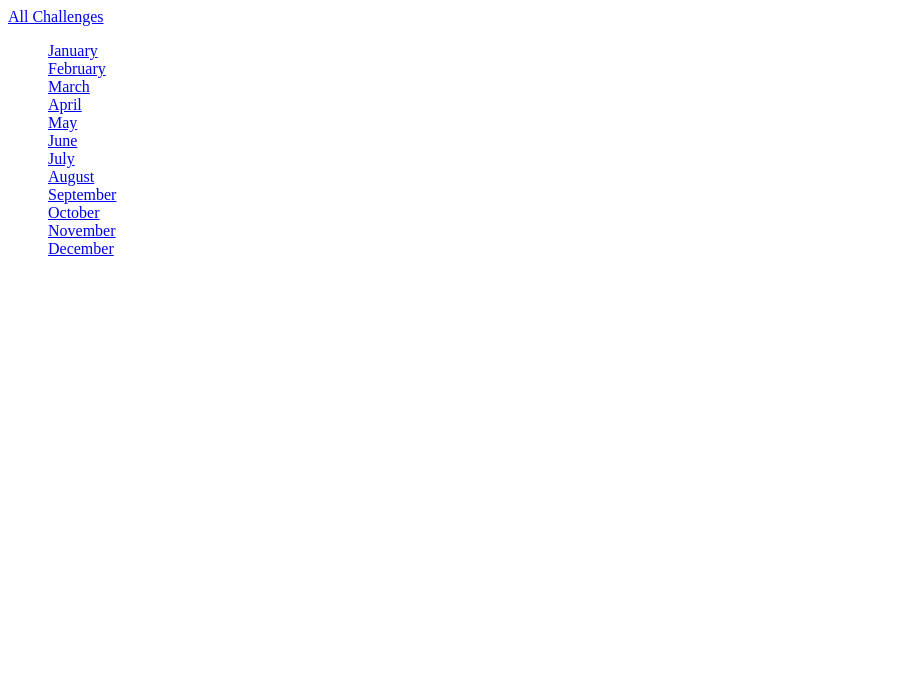
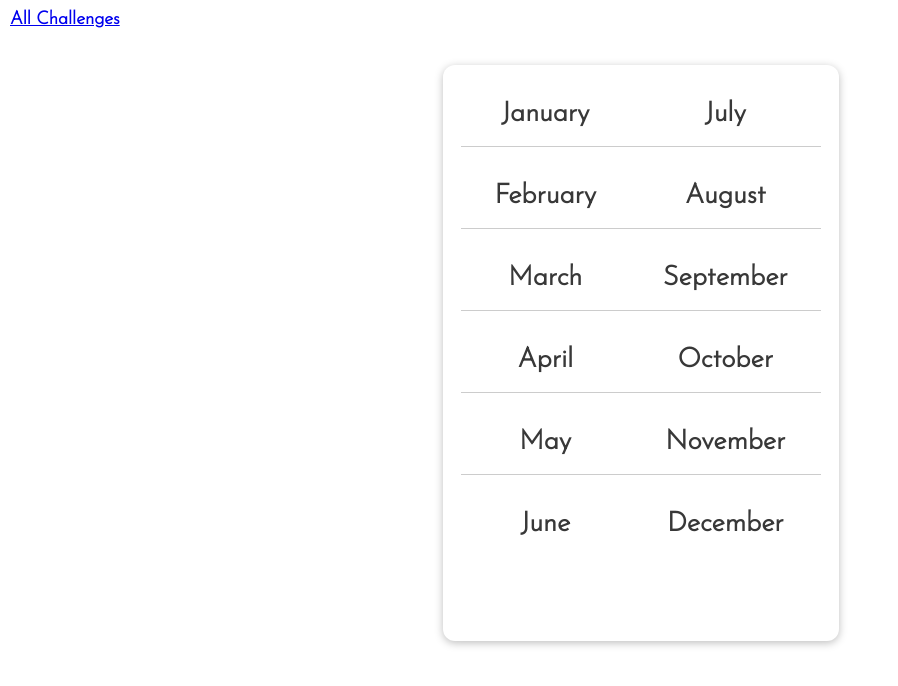
Before and after one commit to alam52/monthly_challenges, a Django app: page / in a window 1280 px wide. Shown: the top 686 px of the page, without its empty margins (0-898 px from the left). Run offline with Django 4.2, Linux system fonts and the light colour scheme.

Commit message:
Added styling

```diff
--- a/challenges/static/challenges/challenge.css
+++ b/challenges/static/challenges/challenge.css
@@ -1,3 +1,36 @@
 ul {
     list-style: none;
+    margin: 2rem auto;
+    width: 90%;
+    max-width: 20rem;
+    border-radius: 12px;
+    box-shadow: 0 2px 8px rgba(0, 0, 0, 0.26);
+    padding: 1rem;
+    display: flex;
+    flex-direction: column;
+    flex-wrap: wrap;
+    height: 30rem;
 }
+
+li {
+    margin: 1rem 0;
+    text-align: center;
+    font-size: 1.5rem;
+    border-bottom: 1px solid #ccc;
+    padding-bottom: 1rem;
+}
+
+li:last-of-type,
+li:nth-of-type(6) {
+    border-bottom: 0;
+}
+
+li a{
+    text-decoration: none;
+    color: #383838;
+}
+
+li a:hover, li a:active
+{
+    color: #7e0154;
+}
--- a/monthly_challenges/settings.py
+++ b/monthly_challenges/settings.py
@@ -120,6 +120,10 @@ USE_TZ = True
 
 STATIC_URL = 'static/'
 
+STATICFILES_DIRS = [
+    BASE_DIR / "static/"
+]
+
 # Default primary key field type
 # https://docs.djangoproject.com/en/4.0/ref/settings/#default-auto-field
 
--- /dev/null
+++ b/static/style.css
@@ -0,0 +1,13 @@
+@import url('https://fonts.googleapis.com/css2?family=Josefin+Sans:wght@300&display=swap');
+
+html {
+    font-family: 'Josefin Sans', sans-serif;
+    color: black;
+    font-weight: bold;
+    font-size: large;
+}
+
+body {
+    margin-top: 10px;
+    margin-left: 10px;
+}
--- a/templates/base.html
+++ b/templates/base.html
@@ -1,9 +1,12 @@
+{% load static %}
+
 <!DOCTYPE html>
 <html>
     <head>
         <meta charset="utf-8">
         <meta http-equiv="X-UA-Compatible" content="IE=edge">
         <title>{% block title %} My Challenges{% endblock title %}</title>
+        <link rel="stylesheet" href=" {% static 'style.css' %}">
         {% block css_files %}{% endblock css_files %}
     </head>
     <body>
```
